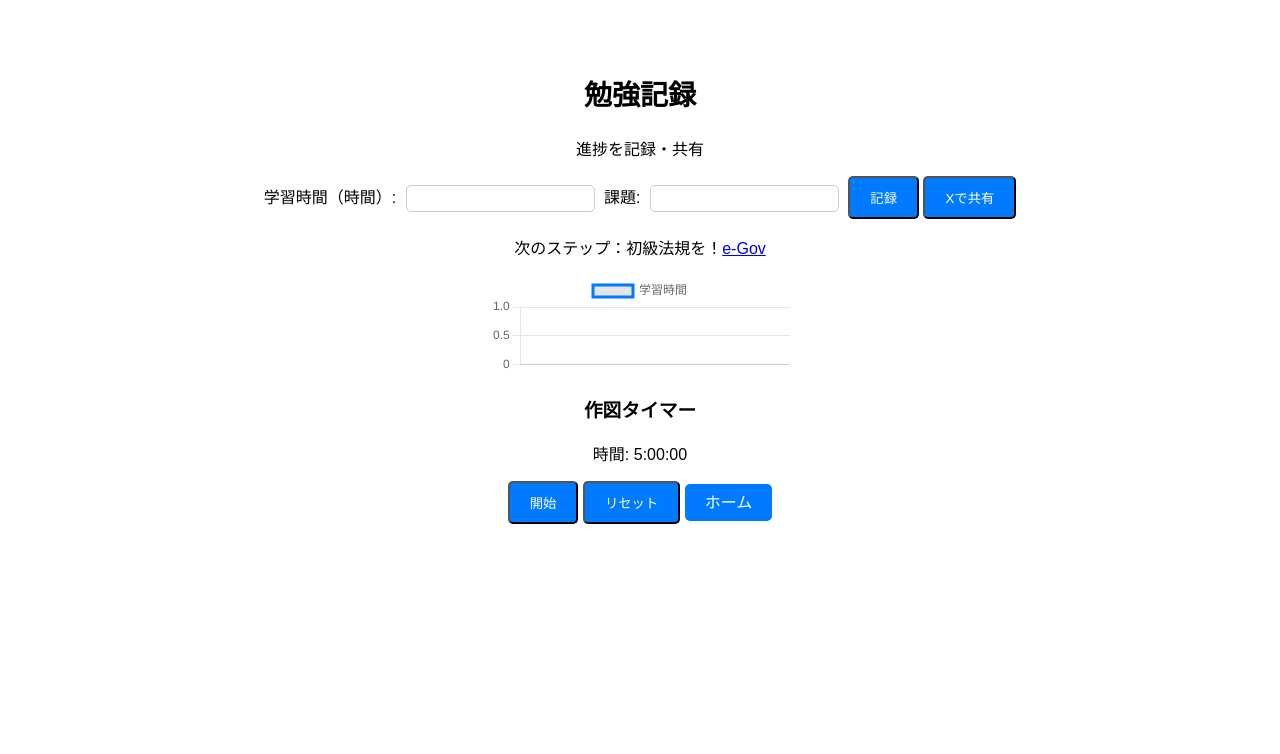
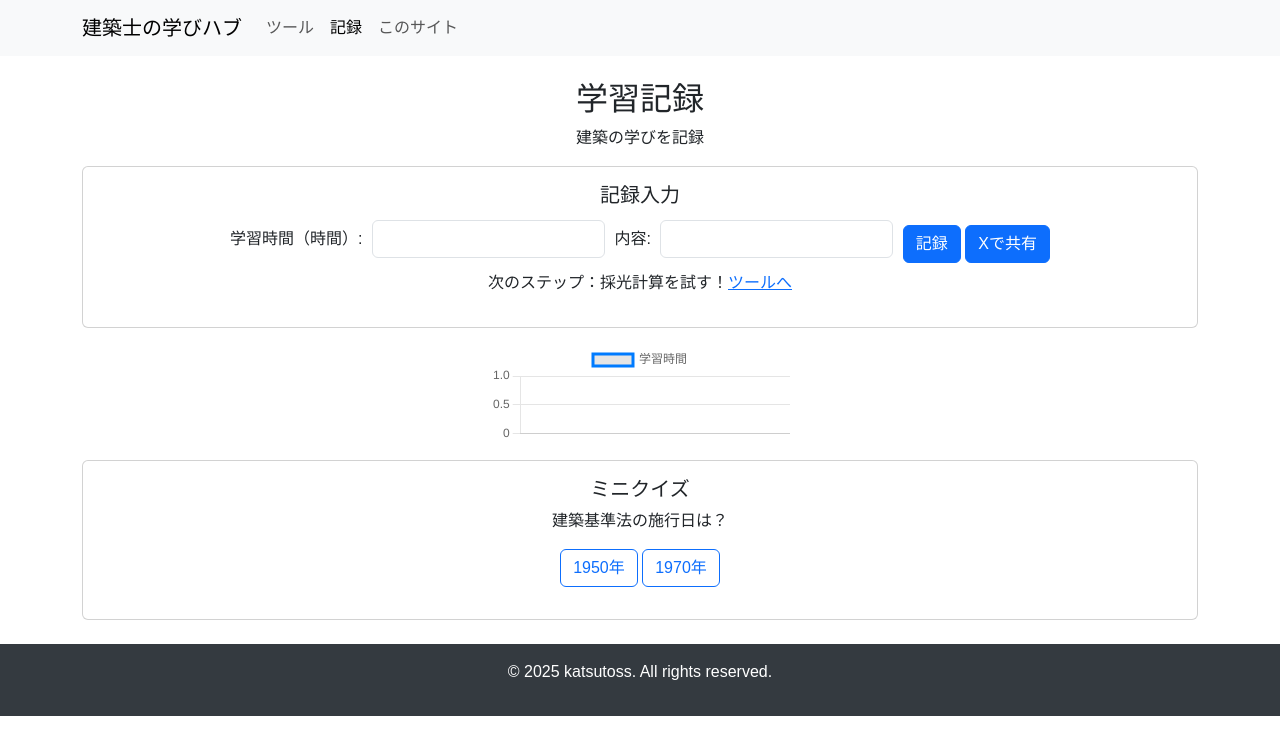
Before and after one commit to katsutoss/katsutoss.github.io, a plain HTML site: page record.html in a window 1280 px wide. Drawn offline with nearby package versions, Linux system fonts and the light colour scheme.

Commit message:
Update record.html

```diff
--- a/record.html
+++ b/record.html
@@ -3,34 +3,60 @@
 <head>
     <meta charset="UTF-8">
     <meta name="viewport" content="width=device-width, initial-scale=1.0">
-    <title>勉強記録</title>
+    <title>学習記録</title>
+    <link href="https://cdn.jsdelivr.net/npm/bootstrap@5.3.0/dist/css/bootstrap.min.css" rel="stylesheet">
     <link rel="stylesheet" href="css/style.css">
     <script src="https://cdn.jsdelivr.net/npm/chart.js"></script>
 </head>
 <body>
-    <div class="hero">
-        <h2>勉強記録</h2>
-        <p>進捗を記録・共有</p>
-        <div>
-            <label>学習時間（時間）:</label>
-            <input type="number" id="hours" min="0" step="0.5">
-            <label>課題:</label>
-            <input type="text" id="task">
-            <button class="action-btn" onclick="saveRecord()">記録</button>
-            <button class="action-btn" onclick="shareOnX()">Xで共有</button>
+    <nav class="navbar navbar-expand-lg navbar-light bg-light">
+        <div class="container">
+            <a class="navbar-brand" href="index.html">建築士の学びハブ</a>
+            <button class="navbar-toggler" type="button" data-bs-toggle="collapse" data-bs-target="#navbarNav">
+                <span class="navbar-toggler-icon"></span>
+            </button>
+            <div class="collapse navbar-collapse" id="navbarNav">
+                <ul class="navbar-nav">
+                    <li class="nav-item"><a class="nav-link" href="tools.html">ツール</a></li>
+                    <li class="nav-item"><a class="nav-link active" href="record.html">記録</a></li>
+                    <li class="nav-item"><a class="nav-link" href="about.html">このサイト</a></li>
+                </ul>
+            </div>
         </div>
-        <p id="suggestion"></p>
+    </nav>
+    <div class="container mt-4">
+        <h2>学習記録</h2>
+        <p>建築の学びを記録</p>
+        <div class="card mb-3">
+            <div class="card-body">
+                <h5 class="card-title">記録入力</h5>
+                <label>学習時間（時間）:</label>
+                <input type="number" id="hours" min="0" step="0.5" class="form-control d-inline w-auto">
+                <label>内容:</label>
+                <input type="text" id="task" class="form-control d-inline w-auto">
+                <button class="btn btn-primary mt-2" onclick="saveRecord()">記録</button>
+                <button class="btn btn-primary mt-2" onclick="shareOnX()">Xで共有</button>
+                <p id="suggestion" class="mt-2"></p>
+            </div>
+        </div>
         <canvas id="progressChart" height="100"></canvas>
-        <ul class="record-list" id="record-list"></ul>
-        <h3>作図タイマー</h3>
-        <p>時間: <span id="time">5:00:00</span></p>
-        <button class="action-btn" onclick="startTimer()">開始</button>
-        <button class="action-btn" onclick="resetTimer()">リセット</button>
-        <a href="index.html" class="action-btn">ホーム</a>
+        <ul id="record-list" class="list-unstyled"></ul>
+        <div class="card">
+            <div class="card-body">
+                <h5 class="card-title">ミニクイズ</h5>
+                <p>建築基準法の施行日は？</p>
+                <button class="btn btn-outline-primary" onclick="checkAnswer('1950')">1950年</button>
+                <button class="btn btn-outline-primary" onclick="checkAnswer('1970')">1970年</button>
+                <p id="quiz-result"></p>
+            </div>
+        </div>
     </div>
+    <footer class="site-footer text-center mt-4 py-3">
+        <p>© 2025 katsutoss. All rights reserved.</p>
+    </footer>
     <script>
         let records = JSON.parse(localStorage.getItem("records")) || [];
-        const shareMessages = ["ナイス勉強！", "順調！", "合格近づく！", "最高の進捗！"];
+        const shareMessages = ["建築を学んだ！", "一歩前進！", "学びが楽しい！"];
         function saveRecord() {
             const hours = document.getElementById("hours").value;
             const task = document.getElementById("task").value;
@@ -47,16 +73,16 @@
             const latest = records[records.length - 1];
             if (latest) {
                 const randomMessage = shareMessages[Math.floor(Math.random() * shareMessages.length)];
-                const text = `今日の勉強：${latest.hours}時間、${latest.task}！${randomMessage} #一級建築士`;
+                const text = `今日の学び：${latest.hours}時間、${latest.task}！${randomMessage} #建築士`;
                 window.open(`https://x.com/intent/tweet?text=${encodeURIComponent(text)}`, "_blank");
             }
         }
         function suggestNext() {
             const totalHours = records.reduce((sum, r) => sum + Number(r.hours), 0);
             const esquisseTasks = records.filter(r => r.task.toLowerCase().includes("エスキス")).length;
-            if (totalHours < 50) return "初級法規を！<a href='https://laws.e-gov.go.jp'>e-Gov</a>";
-            if (esquisseTasks < 5) return "エスキスを増やそう！<a href='https://www.shikaku.co.jp'>資格スクエア</a>";
-            return "過去問を！<a href='https://www.jaeic.or.jp'>建築技術普及センター</a>";
+            if (totalHours < 50) return "採光計算を試す！<a href='tools.html'>ツールへ</a>";
+            if (esquisseTasks < 5) return "配置計画を学ぶ！<a href='tools.html'>ツールへ</a>";
+            return "実際の建物を見てみよう！<a href='tools.html'>Googleマップ検索</a>";
         }
         function updateRecords() {
             const list = document.getElementById("record-list");
@@ -82,25 +108,12 @@
                 options: { scales: { y: { beginAtZero: true } } }
             });
         }
-        let time = 5 * 60 * 60;
-        let timer;
-        function startTimer() {
-            timer = setInterval(() => {
-                time--;
-                let hr = Math.floor(time / 3600);
-                let min = Math.floor((time % 3600) / 60);
-                let sec = time % 60;
-                document.getElementById("time").textContent =
-                    `${hr}:${min < 10 ? "0" : ""}${min}:${sec < 10 ? "0" : ""}${sec}`;
-                if (time <= 0) clearInterval(timer);
-            }, 1000);
-        }
-        function resetTimer() {
-            clearInterval(timer);
-            time = 5 * 60 * 60;
-            document.getElementById("time").textContent = "5:00:00";
+        function checkAnswer(answer) {
+            document.getElementById("quiz-result").innerHTML = answer === "1950" ?
+                "正解！<a href='https://laws.e-gov.go.jp'>詳細</a>" : "不正解。1950年です！";
         }
         updateRecords();
     </script>
+    <script src="https://cdn.jsdelivr.net/npm/bootstrap@5.3.0/dist/js/bootstrap.bundle.min.js"></script>
 </body>
 </html>
```
